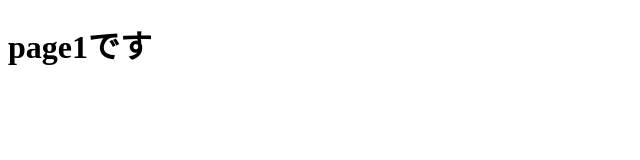
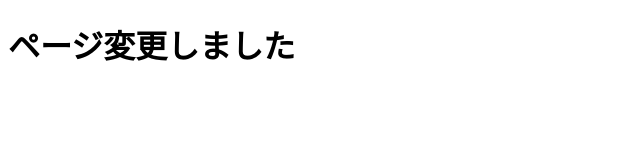
Before and after one commit to git-kensyu2312/teamC, a plain HTML site: page page1.html in a window 1280 px wide. Shown: the whole page, without its empty margins (0-640 px from the left). Drawn offline with Linux system fonts and the light colour scheme.

Commit message:
ページの変更をしました。

```diff
--- a/page1.html
+++ b/page1.html
@@ -7,6 +7,8 @@
     <title>page1</title>
 </head>
 <body>
-    <h1>page1です</h1>
+    <h1>ページ変更しました</h1>
+
+
 </body>
 </html>
```
